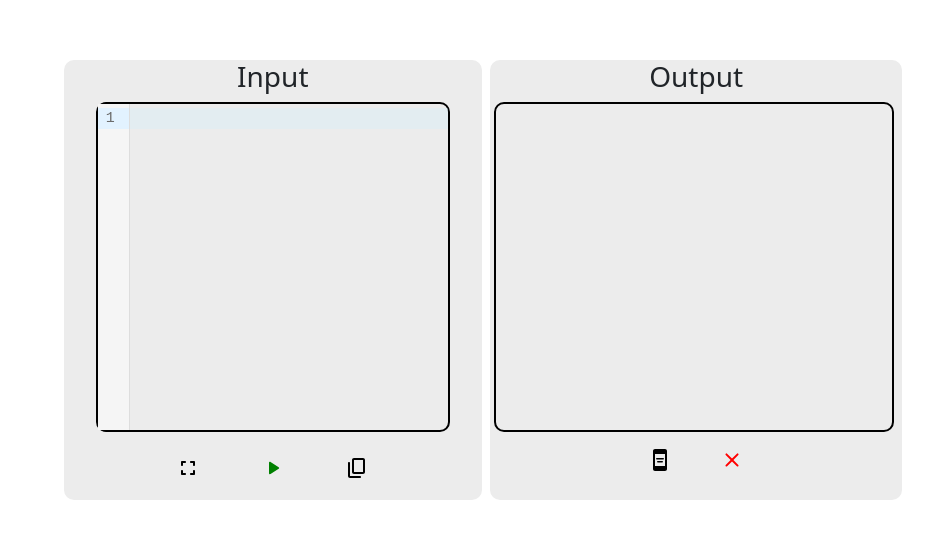
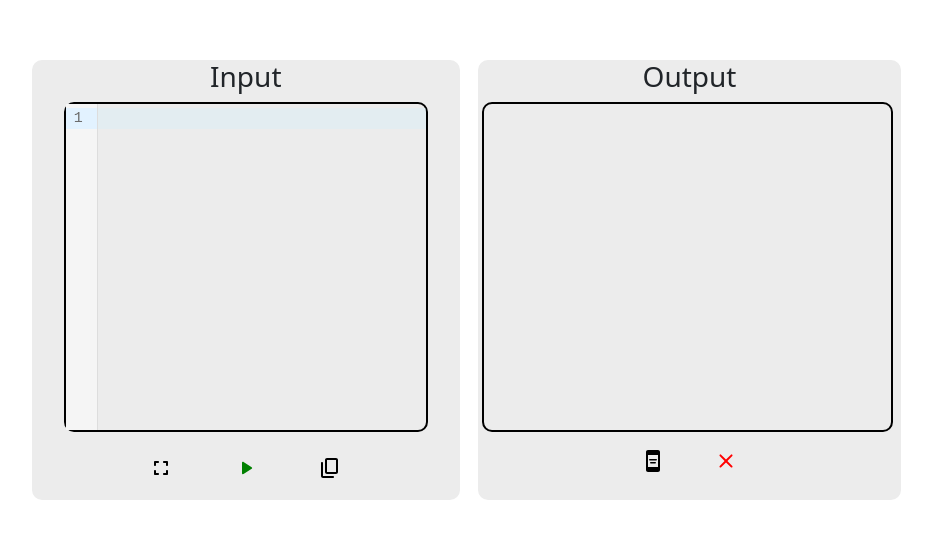
Before and after one commit to mohammad-taha-areeb/Style-Master, a React (Vite) app: page / in a window 1280 px wide. Shown: the part 125-664 px from the top of the page, without its empty margins (152-1085 px from the left). Built offline with nearby package versions, Linux system fonts and the light colour scheme.

Commit message:
Update CodeEditor.css

```diff
--- a/src/CodeEditor.css
+++ b/src/CodeEditor.css
@@ -23,7 +23,7 @@ width:full;
     border-radius: 10px;
     /* margin-right: 20%; */
     /* padding: 10px; */
-    margin-left: 1%;
+    margin-left: 2%;
     height: 440px;
     width: 540px;
     margin-right: 3%;
@@ -33,7 +33,7 @@ width:full;
 .main-container {
     display: flex;
     justify-content: center;
-    margin-left: 20%;
+    margin-left: 17%;
     /* flex-direction: row;
     align-items: flex-start; */
 /*     align-items: center; */
```
